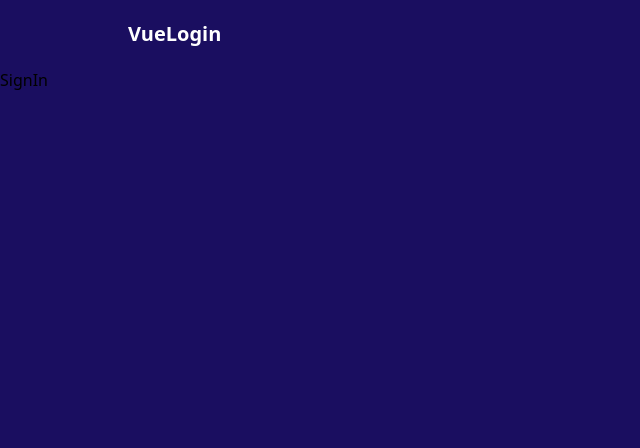
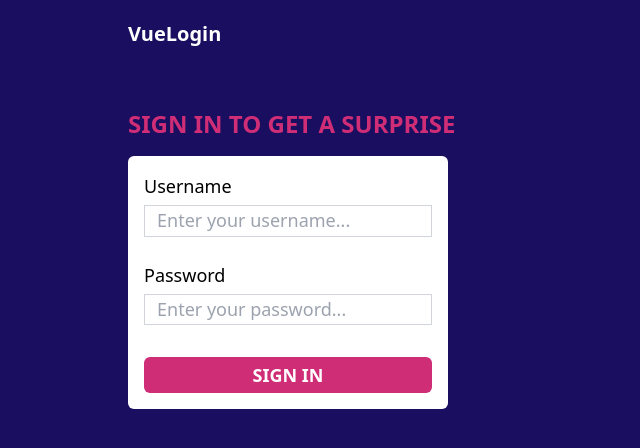
Before and after one commit to o-louis/Vue-Login, a Vue app: page /signin in a window 1280 px wide. Shown: the top 448 px of the page, without its empty margins (0-640 px from the left). Built offline with nearby package versions, Linux system fonts and the light colour scheme.

Commit message:
feat(SignIn): Add content + redirect to / after submit form

```diff
--- a/src/views/SignIn.vue
+++ b/src/views/SignIn.vue
@@ -1,11 +1,33 @@
 <template>
-  <div>SignIn</div>
+  <main
+    class="w-full max-w-screen-lg m-auto mt-10 text-lg leading-relaxed text-white"
+  >
+    <h1 class="mb-4 text-2xl font-bold uppercase text-pink">
+      Sign In to get a surprise
+    </h1>
+    <FormSignIn @onSubmit="redirectToAccount" />
+  </main>
 </template>
 
 <script>
+import FormSignIn from "@/components/FormSignIn.vue";
+import router from "@/router";
+
+import { useStore } from "vuex";
+
 export default {
+  components: { FormSignIn },
   setup() {
-    return {};
+    const store = useStore();
+
+    const redirectToAccount = () => {
+      store.dispatch("user/authentication");
+      router.push({ name: "Home" });
+    };
+
+    return {
+      redirectToAccount,
+    };
   },
 };
 </script>
```
